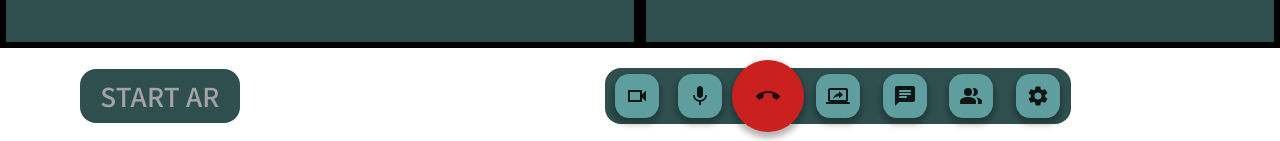
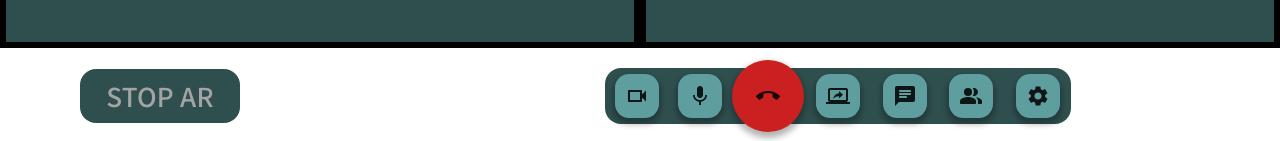
Before and after one commit to Project-Own/video_conference_front, a React (Create React App) app: page / in a window 1280 px wide. Shown: the part 656-797 px from the top of the page. Built offline with nearby package versions, Linux system fonts and the light colour scheme.

Commit message:
Button State changes

```diff
--- a/package.json
+++ b/package.json
@@ -6,6 +6,7 @@
   "dependencies": {
     "@material-ui/core": "^4.11.4",
     "@material-ui/icons": "^4.11.2",
+    "@material-ui/lab": "^4.0.0-alpha.58",
     "@reduxjs/toolkit": "^1.6.0",
     "@testing-library/jest-dom": "^5.11.4",
     "@testing-library/react": "^11.1.0",
--- a/src/components/Bottombar.tsx
+++ b/src/components/Bottombar.tsx
@@ -1,6 +1,6 @@
 import { makeStyles, createStyles, Theme } from "@material-ui/core/styles";
 // import Paper from "@material-ui/core/Paper";
-// import React, { useEffect, useState } from "react";
+import { useState } from "react";
 import Grid from "@material-ui/core/Grid";
 
 import Button from "@material-ui/core/Button";
@@ -25,6 +25,10 @@ const useStyles = makeStyles((theme: Theme) =>
       background: "#2F4F4F",
       borderRadius: "16px",
       alignItems: "center",
+      "&:hover": {
+        color: "black",
+        background: "#097969",
+      },
     },
     text: {
       fontFamily: "Noto Sans JP",
@@ -40,23 +44,26 @@ const useStyles = makeStyles((theme: Theme) =>
 );
 
 const VideoFeed = () => {
-  // const [isHost, setisHost] = useState(true);
+  const isHost = true;
+  const [ar_text, setar_text] = useState(false);
   const classes = useStyles();
+  const ar_button = () => {
+    setar_text(!ar_text);
+  };
+
   return (
     <Grid container className={classes.bottom_bar}>
-      {/* {isHost ? (
-        <> */}
-      <Button className={classes.ar_button}>
-        <Typography className={classes.text}>Start AR</Typography>
-      </Button>
-      {/* </>
+      {isHost ? (
+        <>
+          <Button onClick={() => ar_button()} className={classes.ar_button}>
+            <Typography className={classes.text}>
+              {ar_text ? "Start AR" : "Stop AR"}
+            </Typography>
+          </Button>
+        </>
       ) : (
-        <>
-          <div className={classes.ar_button}>
-            <Typography className={classes.text}>Welcome</Typography>
-          </div>
-        </>
-      )} */}
+        <></>
+      )}
       <ButtonTray />
     </Grid>
   );
--- a/src/components/ButtonTray.tsx
+++ b/src/components/ButtonTray.tsx
@@ -1,6 +1,7 @@
 // import Paper from "@material-ui/core/Paper";
 import Button from "@material-ui/core/Button";
 import Grid from "@material-ui/core/Grid";
+import { useState } from "react";
 import { createStyles, makeStyles, Theme } from "@material-ui/core/styles";
 // import MicOffIcon from "@material-ui/icons/MicOff";
 import CallEndIcon from "@material-ui/icons/CallEnd";
@@ -24,6 +25,9 @@ const useStyles = makeStyles((theme: Theme) =>
       boxShadow: "0px 4px 6px 2px rgba(0, 0, 0, 0.30)",
       mixBlendMode: "overlay",
       borderRadius: "14px",
+      "&:hover": {
+        color: "white",
+      },
     },
     button_tray_left: {
       background: "#2F4F4F",
@@ -50,6 +54,10 @@ const useStyles = makeStyles((theme: Theme) =>
       height: "56px",
       left: "732px",
       zIndex: 2,
+      "&:hover": {
+        color: "white",
+        background: "#8b0000",
+      },
     },
     button_tray_right: {
       background: "#2F4F4F",
@@ -68,13 +76,14 @@ const useStyles = makeStyles((theme: Theme) =>
 
 const ButtonTray = () => {
   const classes = useStyles();
+  const [on, seton] = useState(false);
 
   const icons_list_left = [
     {
       name: "videoIcon",
       icon: VideocamOutlinedIcon,
       do: () => {
-        console.log("Vieo clicked");
+        seton(!on);
       },
     },
     {
@@ -124,7 +133,7 @@ const ButtonTray = () => {
         onClick={() => iconObj.do()}
         className={classes.buttons}
       >
-        {<IconComp />}
+        <IconComp />
       </Button>
     );
   };
```
Also changed, not shown: 2 other files (tests, documents, lock files or other folders).
